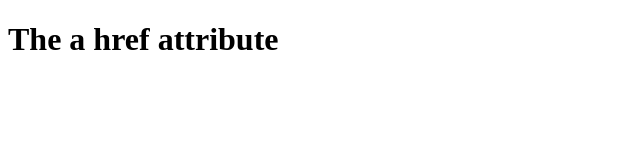
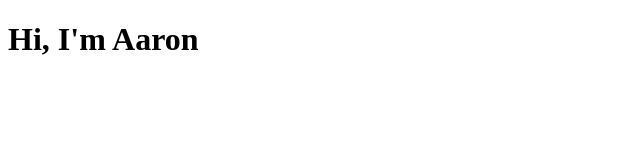
Before and after one commit to aaronlimwk/aaronlimwk.github.io, a plain HTML site: page index.html in a window 1280 px wide. Shown: the whole page, without its empty margins (0-640 px from the left). Drawn offline with Linux system fonts and the light colour scheme.

Commit message:
Update index.html

```diff
--- a/index.html
+++ b/index.html
@@ -1,6 +1,8 @@
 <!DOCTYPE html>
 <html>
 <body>
-<h1>The a href attribute</h1>
+
+<h1>Hi, I'm Aaron</h1>
+
 </body>
 </html>
```
